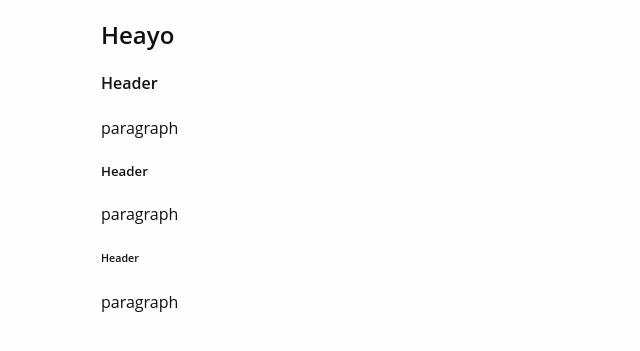
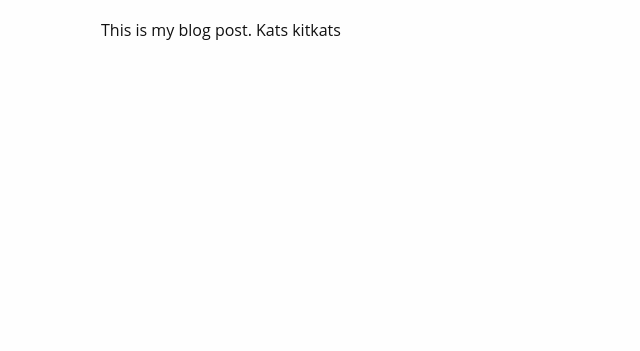
Before and after one commit to rutrum/rutrum.net, a plain HTML site: page public/blog/first/index.html in a window 1280 px wide. Shown: the part 207-558 px from the top of the page, without its empty margins (239-879 px from the left). Drawn offline with nearby package versions, Linux system fonts and the light colour scheme; some packages are replaced by stand-ins of ours.

Commit message:
Change first blog post for testing purposes

```diff
--- a/public/blog/first/index.html
+++ b/public/blog/first/index.html
@@ -24,13 +24,7 @@
     <div class="content">
 
     <h1 id="page-title">First blog post</h1>
-    <h2 id="heayo">Heayo</h2>
-<h4 id="header">Header</h4>
-<p>paragraph </p>
-<h5 id="header-1">Header</h5>
-<p>paragraph</p>
-<h6 id="header-2">Header</h6>
-<p>paragraph</p>
+    <p>This is my blog post. Kats kitkats</p>
 
 
     </div>
```
